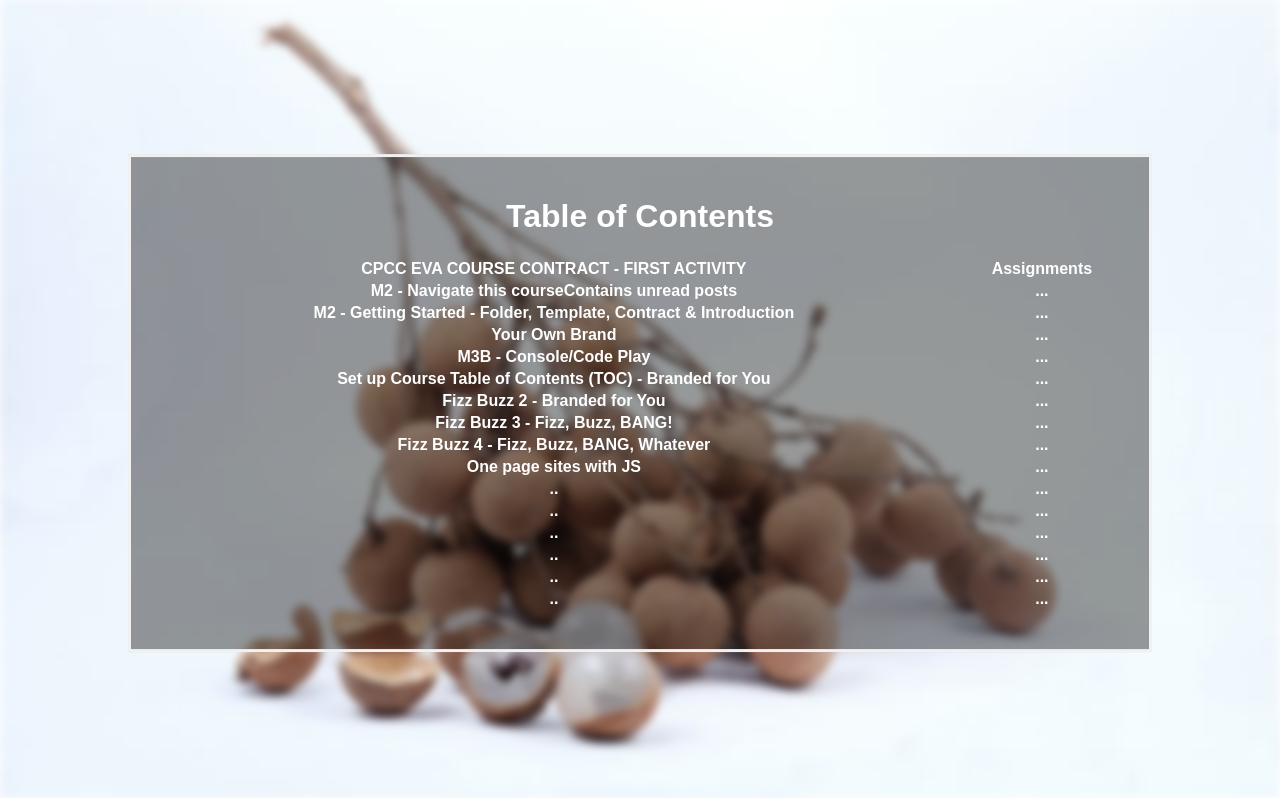
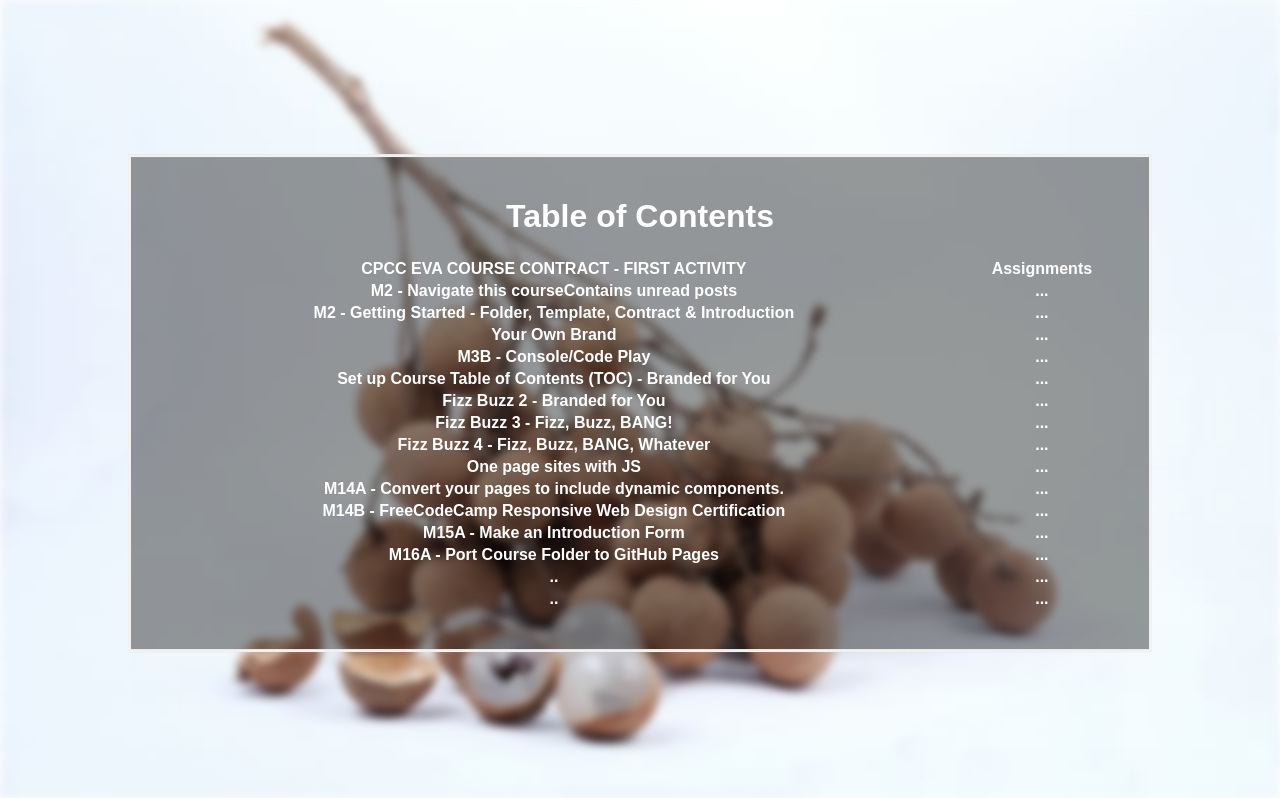
Before and after one commit to thinhpham266/web250, a PHP site: page / in a window 1280 px wide. Shown: the part 157-955 px from the top of the page. Run offline with PHP 8.4, Linux system fonts and the light colour scheme.

Commit message:
Update index.php

```diff
--- a/index.php
+++ b/index.php
@@ -46,19 +46,19 @@
     <td>...</td>
   </tr>
   <tr>
-      <td>..</td>
+      <td>M14A - Convert your pages to include dynamic components.</td>
       <td>...</td>
   </tr>
   <tr>
-      <td>..</td>
+      <td>M14B - FreeCodeCamp Responsive Web Design Certification</td>
       <td>...</td>
   </tr>
   <tr>
-      <td>..</td>
+      <td>M15A - Make an Introduction Form</td>
       <td>...</td>
   </tr>
   <tr>
-      <td>..</td>
+      <td>M16A - Port Course Folder to GitHub Pages</td>
       <td>...</td>
   </tr>
   <tr>
```
